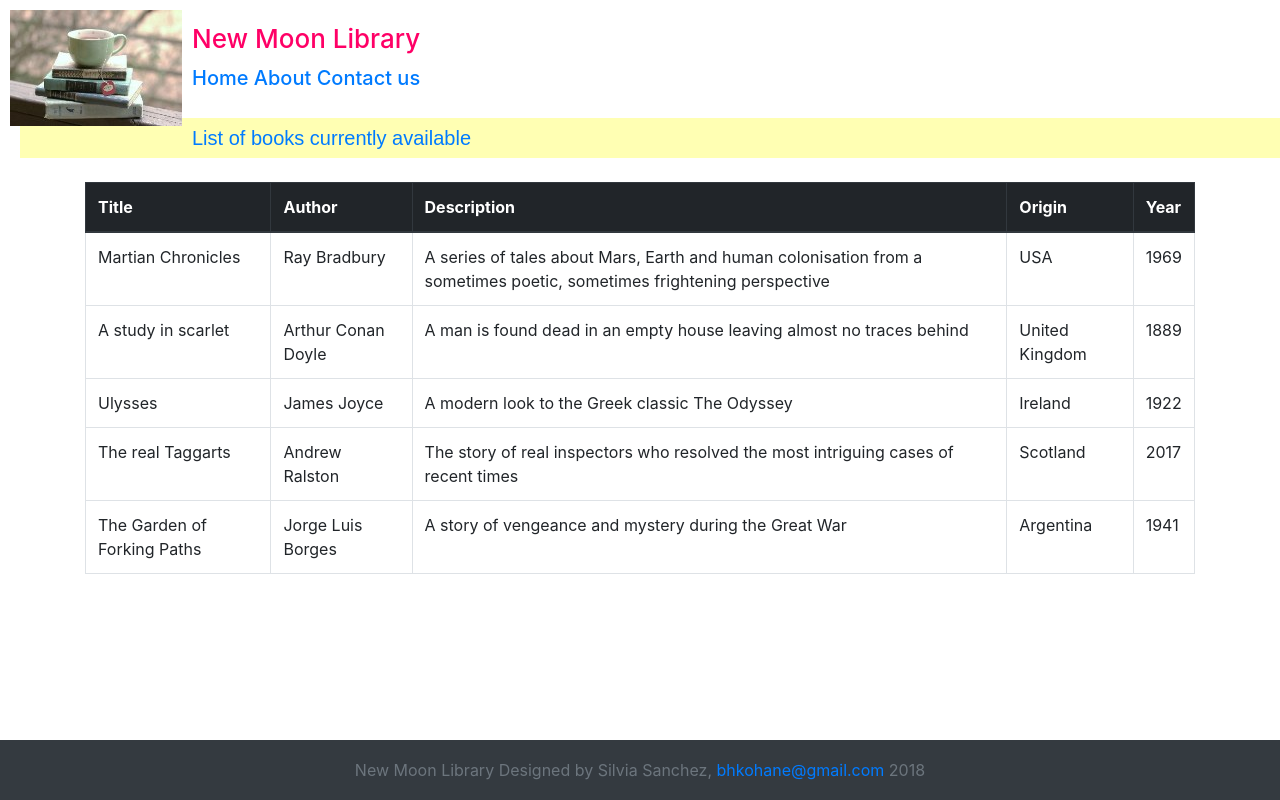
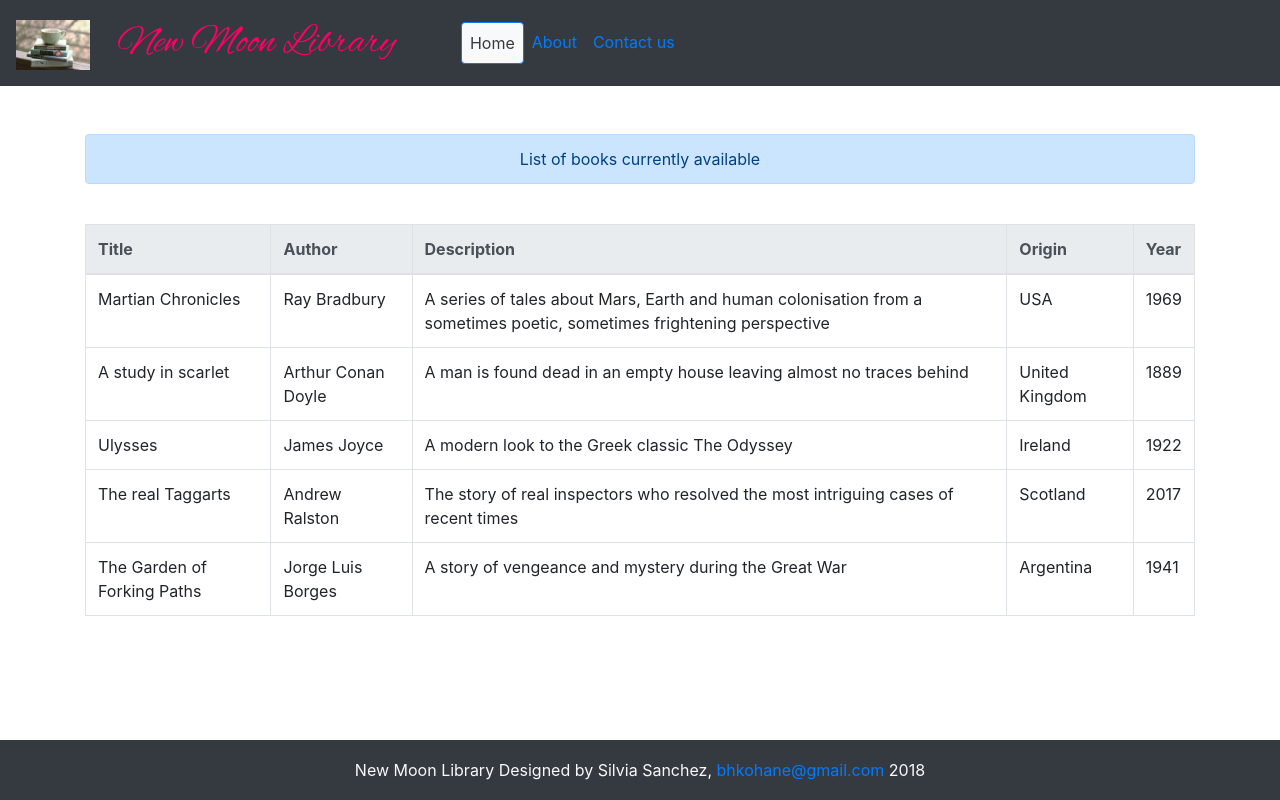
Before and after one commit to Lailah/New-Moon-Library, a plain HTML site: page index.html in a window 1280 px wide. Drawn offline with Linux system fonts and the light colour scheme.

Commit message:
Converted headers into fancy buttons

```diff
--- a/css/custom.css
+++ b/css/custom.css
@@ -2,9 +2,38 @@
  * Any custom CSS goes here so its available in the final Application
  */
 
+
+/**
+ * Fonts
+ */
+
+
+/** Alex Brush, SIL License (https://www.fontsquirrel.com/fonts/alex-brush) */
+
+@font-face {
+    font-family: 'Alex Brush';
+    src: url('../fonts/AlexBrush.ttf');
+}
+
+
+/** Comfortaa, SIL License (https://www.fontsquirrel.com/fonts/comfortaa) */
+
+@font-face {
+    font-family: 'Comfortaa';
+    src: url('../fonts/Comfortaa_Regular.ttf');
+}
+
+@font-face {
+    font-family: 'Comfortaa';
+    src: url('../fonts/Comfortaa_Bold.ttf');
+    font-weight: bold;
+}
+
+
 /**
  * Sticky footer
  */
+
 html {
     position: relative;
     min-height: 100%;
@@ -15,7 +44,26 @@ body {
     margin-bottom: 60px;
 }
 
+
+/* Navbar branding/overrides */
+
+.nav-brand-override {
+    font-family: 'Alex Brush', cursive !important;
+    color: rgb(255, 0, 102) !important;
+    font-size: 40px !important;
+    margin-right: 65px;
+}
+
+.nav-brand-img-override {
+    height: 50px;
+    width: auto;
+    padding-right: 20px;
+    position: relative;
+}
+
+
 /* Image on top */
+
 .bookitem {
     position: relative;
     top: 10px;
@@ -24,33 +72,25 @@ body {
     margin-right: 10px;
 }
 
+
 /* First header */
+
 .top {
     line-height: 3em;
     text-align: left;
     color: #ff0066;
-    font-family: 'Alex Brush Regular', cursive, !important;
     font-size: 26px !important;
     vertical-align: baseline;
 }
 
+
 /* Navigation bar */
+
 .headindex {
     vertical-align: text-top;
-    position: relative;
+    position: relative !important;
     bottom: 20px;
     text-align: left;
-}
-
-/* Header for the table or list of books */
-.fancyheader {
-    background-color:  #ffffb3 !important;
-    font-family:  Comfortaa, sans-serif !important;
-    color: #009900 !important;
-    margin-left: 20px !important;
-    vertical-align: middle !important;
-    bottom: 20px !important;
-    top: 20px;
 }
 
 .footer {
@@ -59,10 +99,7 @@ body {
     width: 100%;
     /* Set the fixed height of the footer here */
     height: 60px;
-    line-height: 60px; /* Vertically center the text there */
+    line-height: 60px;
+    /* Vertically center the text there */
     background-color: #f5f5f5;
 }
-@font-face {
-    font-family: 'Alex Brush Regular';
-    src: url('fonts/AlexBrush.ttf');
-}
--- a/index.html
+++ b/index.html
@@ -13,32 +13,46 @@
 <body>
 
 <!-- Main Header -->
-<header>
-    <h1 class="bookitem">
-        <img src="imgs/teabooks.jpg" alt="Books & a cuppa" />
-    </h1>
-    <h1 class="top h1" >New Moon Library</h1>
-    <nav>
-    <h4 class="headindex h5"><a href="home.html">Home</a>
-                             <a href="about.html">About</a>
-                             <a href="contactus.html">Contact us</a>
-    </h4>
-    </nav>
-</header>
+<nav class="navbar  navbar-expand-lg navbar-dark bg-dark">
+    <a class="navbar-brand nav-brand-override" href="#">
+        <img src="img/teabooks.jpg" class="nav-brand-img-override">
+        New Moon Library
+    </a>
+    <button class="navbar-toggler" type="button" data-toggle="collapse" data-target="#navbartottogglehere"
+            aria-controls="navbarColor02" aria-expanded="false" aria-label="Toggle navigation">
+        <span class="navbar-toggler-icon"></span>
+    </button>
 
-<!-- Top Navigation Bar -->
-<nav class="fancyheader">
-    <a class="navbar-brand" href="#">List of books currently available</a>
+    <div class="collapse navbar-collapse" id="navbartottogglehere">
+        <ul class="navbar-nav mr-auto">
+            <li class="nav-item active bg-light rounded border border-primary">
+                <a class="nav-link text-dark" href="index.html">Home <span class="sr-only">(current)</span></a>
+            </li>
+            <li class="nav-item">
+                <a class="nav-link text-primary" href="about.html">About</a>
+            </li>
+            <li class="nav-item">
+                <a class="nav-link text-primary" href="contact-us.html">Contact us</a>
+            </li>
+        </ul>
+    </div>
 </nav>
 
-<br>
 
 <!-- Main Content -->
 <div class="container">
+    <br/>
+    <br/>
+
+    <div class="alert alert-primary text-center" role="alert">
+        List of books currently available
+    </div>
+
+    <br>
 
     <!-- Bootstrap Table -->
-    <table class="table table-bordered ">
-        <thead class="thead-dark">
+    <table class="table table-bordered">
+        <thead class="thead-light">
         <tr>
             <th>Title</th>
             <th>Author</th>
@@ -87,13 +101,13 @@
         </tr>
         </tbody>
     </table>
-    <br />
+    <br/>
 </div>
 
 <!-- Footer Bar -->
 <footer class="footer text-center bg-dark">
     <div class="container">
-        <span class="text-muted">New Moon Library Designed by Silvia Sanchez, <a href="mailto:bhkohane@gmail.com">bhkohane@gmail.com</a>  2018</span>
+        <span class="text-light">New Moon Library Designed by Silvia Sanchez, <a href="mailto:bhkohane@gmail.com">bhkohane@gmail.com</a>  2018</span>
     </div>
 </footer>
 
```
Also changed, not shown: fonts/Comfortaa_Bold.ttf (added), img/booksinshelf.png (renamed from imgs/booksinshelf.png), img/teabooks.jpg (renamed from imgs/teabooks.jpg), 3 other files.
